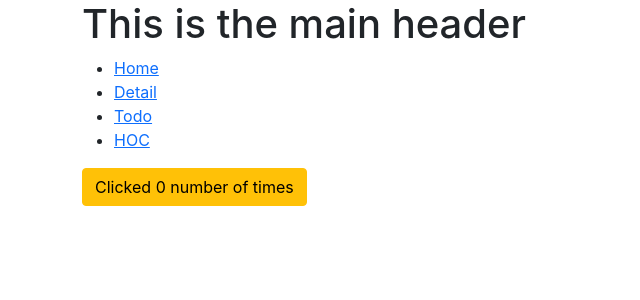
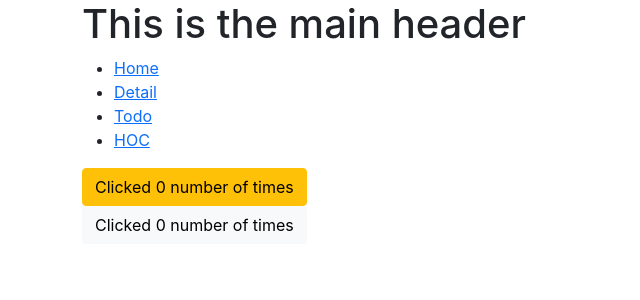
Before and after one commit to Mohammadkaif7865/contextApi, a React (Create React App) app: page /higherOrdercomponent in a window 1280 px wide. Shown: the top 300 px of the page, without its empty margins (0-640 px from the left). Built offline with nearby package versions, Linux system fonts and the light colour scheme.

Commit message:
higher order components

```diff
--- a/src/Components/Hover.jsx
+++ b/src/Components/Hover.jsx
@@ -0,0 +1,13 @@
+import React,{useState} from 'react';
+function Hover() {
+    const [counter, setCounter] = useState(0);
+    const increamentCounter = () => setCounter(counter + 1);
+    return (
+        <>
+            <div>
+                <button className='btn btn-light' onMouseOver={() => increamentCounter()}>Clicked {counter} number of times</button>
+            </div>
+        </>
+    )
+}
+export default Hover;
--- a/src/Components/higherOrderComponent.jsx
+++ b/src/Components/higherOrderComponent.jsx
@@ -1,9 +1,11 @@
 import React from 'react';
 import Onclick from './Onclick';
+import Hover from './Hover';
 function HigherOrderComponent() {
     return (
         <>
-            <Onclick></Onclick>
+            <Onclick />
+            <Hover />
         </>
     )
 }
```
